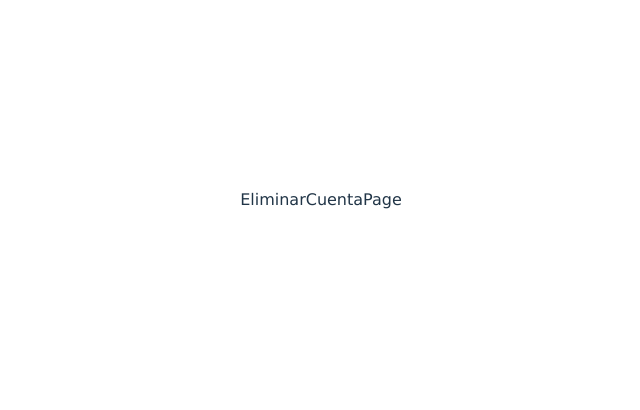
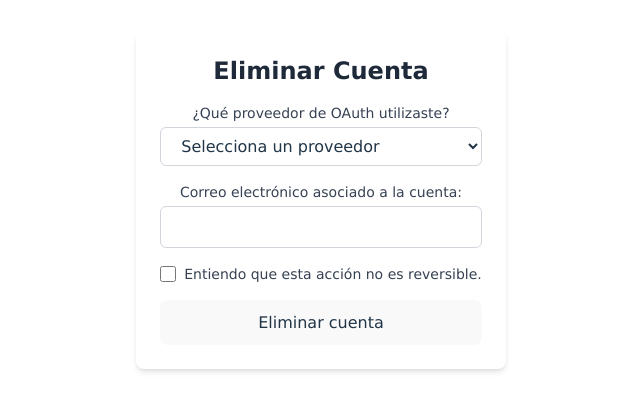
Before and after one commit to JesuFrancesco/lissachatina-web, a React (Vite) app: page /eliminar-cuenta in a window 1280 px wide. Shown: the part 200-610 px from the top of the page, without its empty margins (319-959 px from the left). Built offline with nearby package versions, Linux system fonts and the light colour scheme.

Commit message:
fix: redirect con base_url

```diff
--- a/src/index.css
+++ b/src/index.css
@@ -17,12 +17,12 @@
 
 a {
   font-weight: 500;
-  color: #95ff64;
+  color: #72c54b;
   text-decoration: inherit;
 }
 
 a:hover {
-  color: #95ff64;
+  color: #72c54b;
 }
 
 body {
--- a/src/pages/eliminar-cuenta/EliminarCuentaPage.tsx
+++ b/src/pages/eliminar-cuenta/EliminarCuentaPage.tsx
@@ -1,7 +1,83 @@
-const EliminarCuentaPage = () => {
+import "@/App.css"
+import { useState, FormEvent } from "react";
+
+const DeleteAccountForm = () => {
+  const [oauthProvider, setOauthProvider] = useState("");
+  const [email, setEmail] = useState("");
+  const [isConfirmed, setIsConfirmed] = useState(false);
+
+  const handleSubmit = async (e: FormEvent<HTMLFormElement>) => {
+    e.preventDefault();
+    if (!isConfirmed) {
+      alert("Debes confirmar que esta acción es irreversible.");
+      return;
+    }
+
+    // Handle account deletion logic here
+    await new Promise(r => setTimeout(r, 2000));
+
+    alert(`Cuenta eliminada. Proveedor: ${oauthProvider}, Email: ${email}`);
+  };
+
   return (
-    <div>EliminarCuentaPage</div>
-  )
-}
+    <div className="max-w-md mx-auto bg-white p-6 rounded-lg shadow-md">
+      <h2 className="text-2xl font-semibold text-center text-gray-800 mb-4">Eliminar Cuenta</h2>
+      <form onSubmit={handleSubmit} className="space-y-4">
+        <div>
+          <label htmlFor="oauth-provider" className="block text-sm font-medium text-gray-700">
+            ¿Qué proveedor de OAuth utilizaste?
+          </label>
+          <select
+            id="oauth-provider"
+            value={oauthProvider}
+            onChange={(e) => setOauthProvider(e.target.value)}
+            className="mt-1 block w-full px-4 py-2 bg-white border border-gray-300 rounded-md focus:outline-none focus:ring-2 focus:ring-blue-500 focus:border-blue-500"
+            required
+          >
+            <option value="">Selecciona un proveedor</option>
+            <option value="google">Google</option>
+            <option value="discord">Discord</option>
+          </select>
+        </div>
 
-export default EliminarCuentaPage
+        <div>
+          <label htmlFor="email" className="block text-sm font-medium text-gray-700">
+            Correo electrónico asociado a la cuenta:
+          </label>
+          <input
+            type="email"
+            id="email"
+            value={email}
+            onChange={(e) => setEmail(e.target.value)}
+            className="mt-1 block w-full px-4 py-2 bg-white border border-gray-300 rounded-md focus:outline-none focus:ring-2 focus:ring-blue-500 focus:border-blue-500"
+            required
+          />
+        </div>
+
+        <div className="flex items-center">
+          <input
+            type="checkbox"
+            id="confirm-deletion"
+            checked={isConfirmed}
+            onChange={() => setIsConfirmed(!isConfirmed)}
+            className="h-4 w-4 text-blue-600 focus:ring-blue-500 border-gray-300 rounded"
+          />
+          <label htmlFor="confirm-deletion" className="ml-2 text-sm text-gray-700">
+            Entiendo que esta acción no es reversible.
+          </label>
+        </div>
+
+        <div className="mt-4">
+          <button
+            type="submit"
+            className="w-full py-2 px-4 font-semibold rounded-lg focus:outline-none"
+          >
+            Eliminar cuenta
+          </button>
+        </div>
+      </form>
+    </div>
+  );
+};
+
+export default DeleteAccountForm;
--- a/src/pages/home/HomePage.tsx
+++ b/src/pages/home/HomePage.tsx
@@ -1,5 +1,5 @@
 import "@/App.css";
-
+import { Link } from "react-router-dom"
 import DownloadButton from "@components/DownloadButton";
 import Hero from "@components/Hero";
 import ImageCarousel from "@components/ImageCarousel";
@@ -20,7 +20,7 @@ function HomePage() {
         <DownloadButton
           disabled={false}
           title="Android"
-          asset="https://github.com/JesuFrancesco/lissachatina-web/releases/download/v0.2.1-build-51/app-release.apk"
+          asset="https://github.com/JesuFrancesco/lissachatina-web/releases/download/0.6.0-beta%2B2/app-arm64-v8a-release.apk"
         />
         <DownloadButton
           disabled={true}
@@ -48,7 +48,7 @@ function HomePage() {
         </a>
       </div>
       <footer>
-        <a href="https://jesufrancesco.github.io/lissachatina-web/politica-de-privacidad">Política de privacidad</a>
+        <Link to="/politica-de-privacidad">Política de privacidad</Link>
       </footer>
     </div>
   );
--- a/src/pages/politica-de-privacidad/PDPPage.tsx
+++ b/src/pages/politica-de-privacidad/PDPPage.tsx
@@ -1,3 +1,5 @@
+import { Link } from "react-router-dom";
+
 const PDPPage = () => {
     return (
         <main className="flex flex-col text-justify gap-4 p-8">
@@ -42,7 +44,7 @@ const PDPPage = () => {
             <section>
                 <h2 className="font-bold">3. Eliminación de Datos</h2>
                 <p>Si deseas eliminar tu cuenta y los datos asociados a ella, puedes enviar una solicitud para eliminar tu cuenta a través del siguiente enlace:</p>
-                <p><a className="text-red-800" href="https://jesufrancesco.github.io/lissachatina-web/eliminar-cuenta" target="_blank" rel="noopener noreferrer">Eliminar cuenta</a></p>
+                <p><Link className="text-red-800" to="/eliminar-cuenta" replace target="_blank" rel="noopener noreferrer">Eliminar cuenta</Link></p>
 
             </section>
 
--- a/src/router.tsx
+++ b/src/router.tsx
@@ -17,5 +17,7 @@ export const router = createBrowserRouter(
             path: "/eliminar-cuenta",
             element: <EliminarCuentaPage />
         },
-    ]
+    ], {
+        basename: import.meta.env.BASE_URL,
+    }
 )
--- a/vite.config.ts
+++ b/vite.config.ts
@@ -14,4 +14,8 @@ export default defineConfig({
   },
   plugins: [react(), tailwindcss()],
   base: "/lissachatina-web/",
+  build: {
+    assetsDir: "/lissachatina-web/",
+
+  }
 });
```
Also changed, not shown: public/snail.svg, 1 other file (tests, documents, lock files or other folders).
